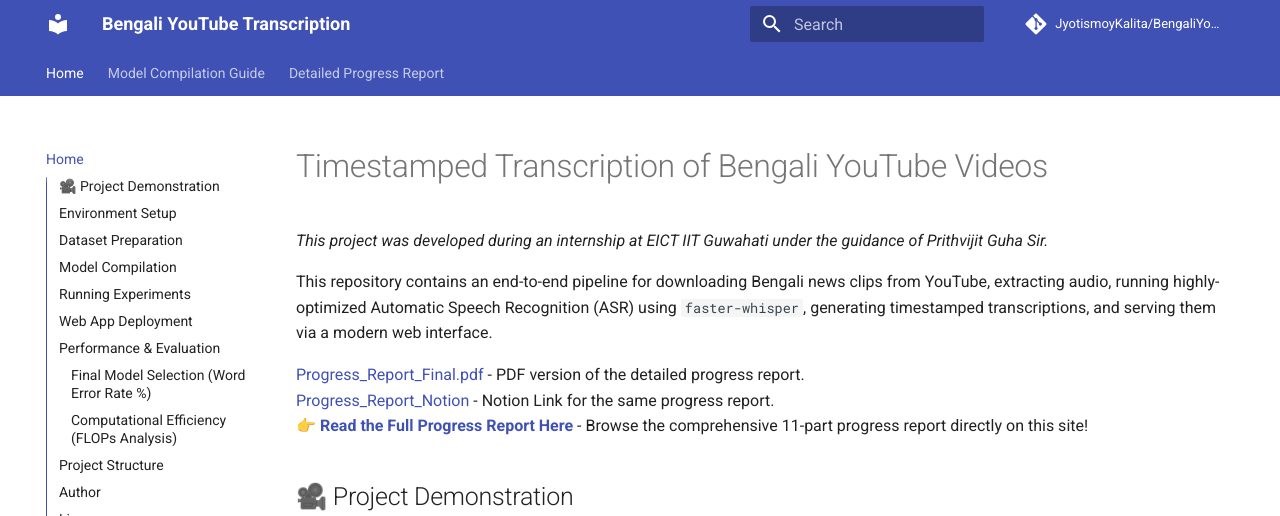
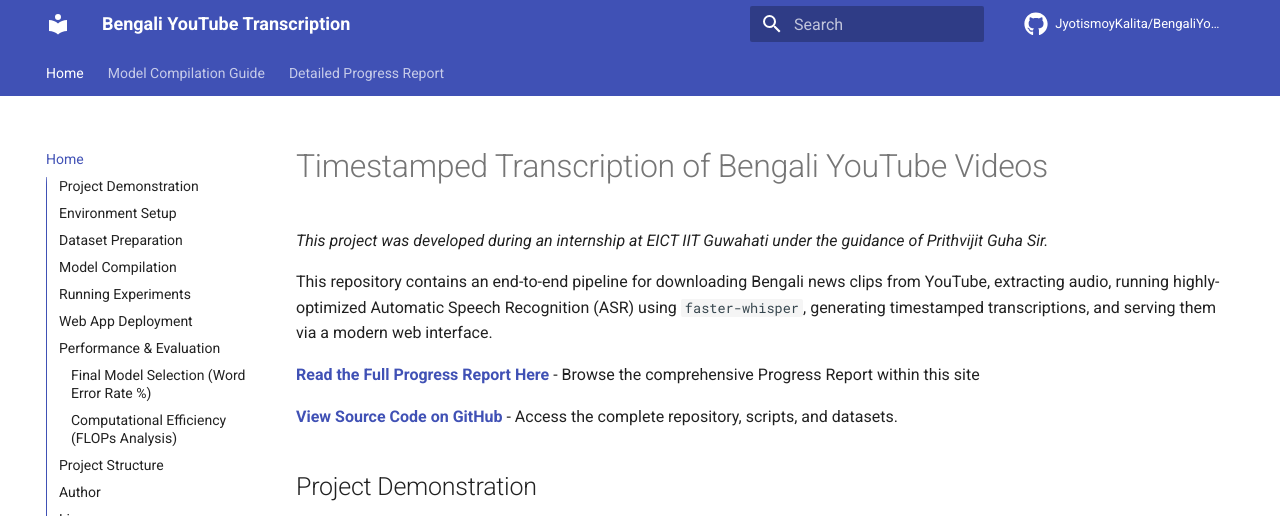
Before and after one commit to JyotismoyKalita/BengaliYoutubeTranscription, an MkDocs documentation site: the page built from docs/index.md, in a window 1280 px wide and 900 px high, cut to the strip 0-516 px from the top of the window. Built offline with MkDocs 1.6.1 and Material for MkDocs 9.7.7, drawn with Linux system fonts in a browser that asks for light colours; comment, search, counter and statistics services are not loaded.

Commit message:
Added GitHub repo link in site

```diff
--- a/docs/index.md
+++ b/docs/index.md
@@ -4,11 +4,11 @@
 
 This repository contains an end-to-end pipeline for downloading Bengali news clips from YouTube, extracting audio, running highly-optimized Automatic Speech Recognition (ASR) using `faster-whisper`, generating timestamped transcriptions, and serving them via a modern web interface.
 
-[Progress_Report_Final.pdf](Progress_Report_Final.pdf) - PDF version of the detailed progress report.
-[Progress_Report_Notion](https://app.notion.com/p/Timestamped-Transcription-of-Bengali-YouTube-Videos-3af6dec2219380999e1fc52130a3e9f3) - Notion Link for the same progress report.
-👉 **[Read the Full Progress Report Here](Progress%20Report/1%20Introduction.md)** - Browse the comprehensive 11-part progress report directly on this site!
+**[Read the Full Progress Report Here](Progress%20Report/1%20Introduction.md)** - Browse the comprehensive Progress Report within this site
 
-## 🎥 Project Demonstration
+**[View Source Code on GitHub](https://github.com/JyotismoyKalita/BengaliYoutubeTranscription)** - Access the complete repository, scripts, and datasets.
+
+## Project Demonstration
 
 <div align="center">
   <iframe width="800" height="450" src="https://www.youtube.com/embed/GmkpxjahfRc" title="YouTube video player" frameborder="0" allow="accelerometer; autoplay; clipboard-write; encrypted-media; gyroscope; picture-in-picture; web-share" allowfullscreen></iframe>
--- a/mkdocs.yml
+++ b/mkdocs.yml
@@ -4,6 +4,8 @@ repo_name: JyotismoyKalita/BengaliYoutubeTranscription
 repo_url: https://github.com/JyotismoyKalita/BengaliYoutubeTranscription
 theme:
   name: material
+  icon:
+    repo: fontawesome/brands/github
   features:
     - navigation.tabs
     - navigation.sections
```
